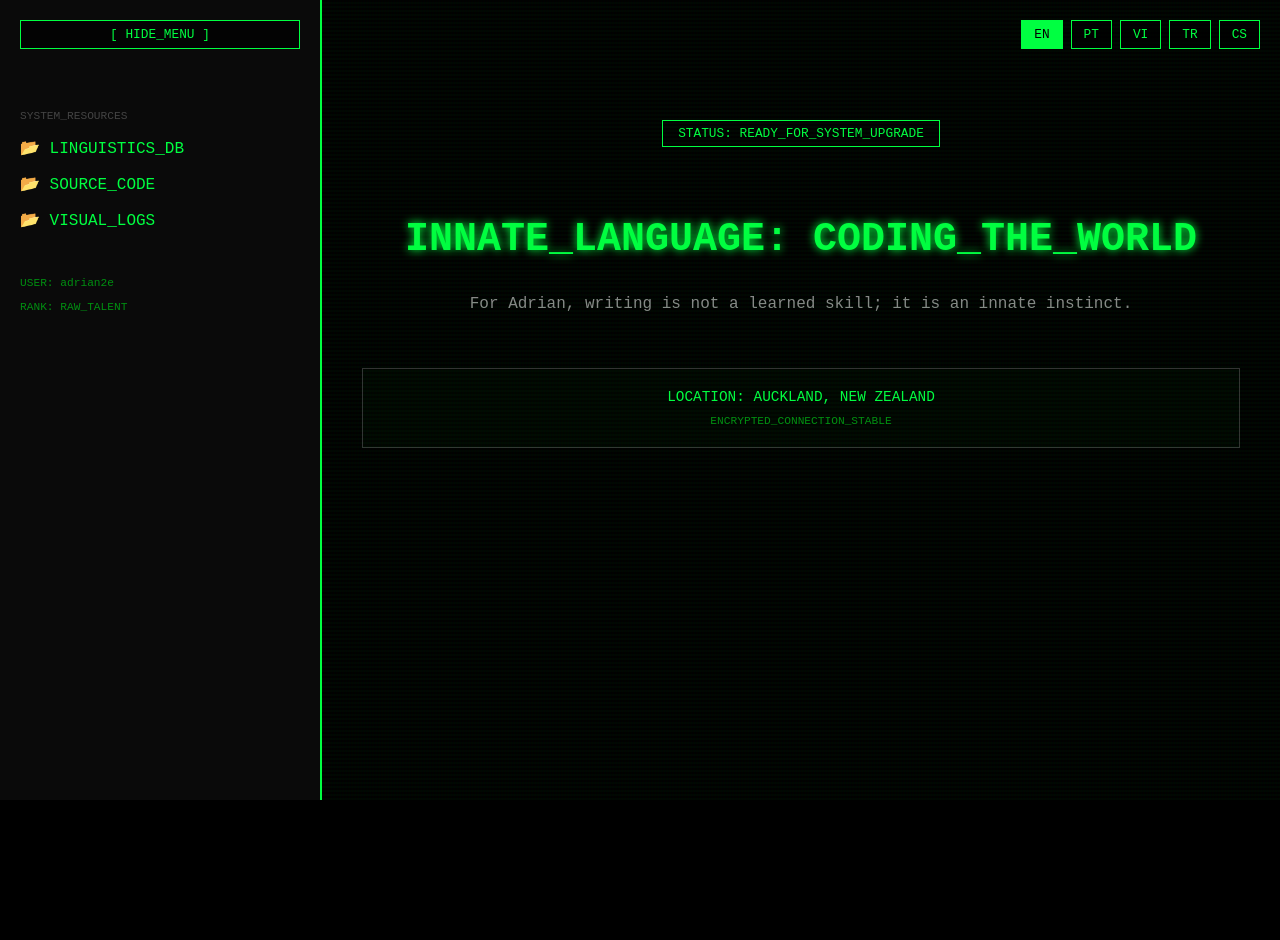
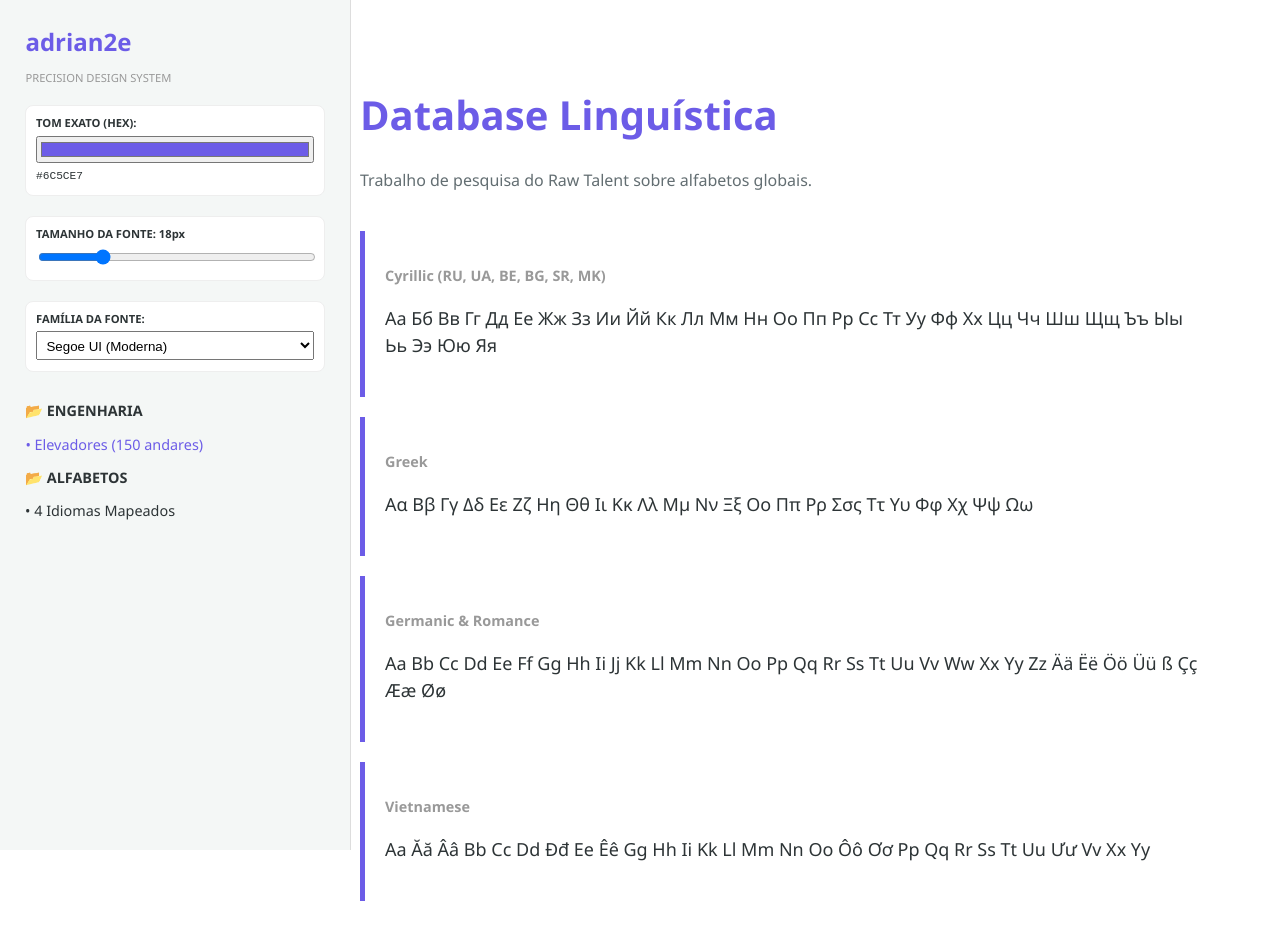
Before and after one commit to adrianergec/portal-adrian2e, a Next.js app: page / in a window 1280 px wide. Shown: the top 940 px of the page. Before the commit the page ends 800 px from the top, so only its background shows below. Built offline with nearby package versions, Linux system fonts and the light colour scheme.

Commit message:
Update page.js
atualized fundo Branco

```diff
--- a/app/page.js
+++ b/app/page.js
@@ -1,112 +1,86 @@
 'use client';
 
-import React, { useState, useEffect } from 'react';
+import React, { useState } from 'react';
 
 export default function Adrian2ePortal() {
   const [language, setLanguage] = useState('en');
-  const [sidebarOpen, setSidebarOpen] = useState(true);
 
-  const translations = {
-    vi: {
-      heroTitle: 'NGÔN_NGỮ_BẨM_SINH: MÃ_HÓA_THẾ_GIỚI',
-      heroSubtitle: 'Đối với Adrian, viết không phải là kỹ năng học qua lặp lại; đó là bản năng bẩm sinh.',
-      statusBadge: 'TRẠNG_THÁI: SẴN_SÀNG_NÂNG_CẤP_HỆ_THỐNG',
-      linguistics: 'CƠ_SỞ_DỮ_LIỆU_NGÔN_NGỮ',
-    },
-    en: {
-      heroTitle: 'INNATE_LANGUAGE: CODING_THE_WORLD',
-      heroSubtitle: 'For Adrian, writing is not a learned skill; it is an innate instinct.',
-      statusBadge: 'STATUS: READY_FOR_SYSTEM_UPGRADE',
-      linguistics: 'LINGUISTICS_DB',
-    },
-    pt: {
-      heroTitle: 'LINGUAGEM_INATA: CODIFICANDO_O_MUNDO',
-      heroSubtitle: 'Para Adrian, a escrita é um instinto nato, não apenas uma habilidade aprendida.',
-      statusBadge: 'STATUS: PRONTO_PARA_UPGRADE_DE_SISTEMA',
-      linguistics: 'BASE_DE_LINGUÍSTICA',
-    },
-    tr: {
-      heroTitle: 'DOĞUŞTAN_GELEN_DİL: DÜNYAYI_KODLAMAK',
-      heroSubtitle: 'Adrian için yazmak öğrenilmiş bir beceri değil, doğuştan gelen bir içgüdüdür.',
-      statusBadge: 'DURUM: SİSTEM_YÜKSELTMESİNE_HAZIR',
-      linguistics: 'DİLBİLİM_VERİTABANI',
-    },
-    cs: {
-      heroTitle: 'VROZENÝ_JAZYK: KÓDOVÁNÍ_SVĚTA',
-      heroSubtitle: 'Pro Adriana není psaní dovednost naučená opakováním; je to vrozený instinkt.',
-      statusBadge: 'STAV: PŘIPRAVENO_K_AKTUALIZACI_SYSTÉMU',
-      linguistics: 'LINGVISTICKÁ_DATABÁZE',
-    }
-  };
+  // 🎨 PAINEL DE PRECISÃO DO ADRIAN
+  const [accentColor, setAccentColor] = useState('#6C5CE7');
+  const [fontSize, setFontSize] = useState(18); // Controle de tamanho
+  const [fontFamily, setFontFamily] = useState('Segoe UI'); // Controle de fonte
 
-  const t = translations[language] || translations['en'];
+  const alphabets = [
+    { name: "Cyrillic (RU, UA, BE, BG, SR, MK)", data: "Аа Бб Вв Гг Дд Ее Жж Зз Ии Йй Кк Лл Мм Нн Оо Пп Рр Сс Тт Уу Фф Хх Цц Чч Шш Щщ Ъъ Ыы Ьь Ээ Юю Яя" },
+    { name: "Greek", data: "Αα Ββ Γγ Δδ Εε Ζζ Ηη Θθ Ιι Κκ Λλ Μμ Νν Ξξ Οο Ππ Ρρ Σσς Ττ Υυ Φφ Χχ Ψψ Ωω" },
+    { name: "Germanic & Romance", data: "Aa Bb Cc Dd Ee Ff Gg Hh Ii Jj Kk Ll Mm Nn Oo Pp Qq Rr Ss Tt Uu Vv Ww Xx Yy Zz Ää Ëë Öö Üü ß Çç Ææ Øø" },
+    { name: "Vietnamese", data: "Aa Ăă Ââ Bb Cc Dd Đđ Ee Êê Gg Hh Ii Kk Ll Mm Nn Oo Ôô Ơơ Pp Qq Rr Ss Tt Uu Ưư Vv Xx Yy" }
+  ];
 
   return (
-    <div className="portal-container">
+    <div className="portal">
       <style jsx global>{`
-        body { margin: 0; background: #000; color: #00FF41; font-family: 'Courier New', monospace; overflow-x: hidden; }
-        .portal-container { display: flex; min-height: 100vh; }
-        .sidebar {
-          width: ${sidebarOpen ? '280px' : '60px'};
-          background: #0a0a0a;
-          border-right: 2px solid #00FF41;
-          transition: width 0.3s cubic-bezier(0.4, 0, 0.2, 1);
+        body { margin: 0; background: #FFFFFF; color: #2D3436; font-family: ${fontFamily}, sans-serif; transition: 0.2s; }
+        .sidebar { width: 300px; background: #F4F7F6; padding: 25px; border-right: 1px solid #DDD; min-height: 100vh; position: fixed; }
+        .main { margin-left: 300px; padding: 60px; flex: 1; }
+        .alphabet-card {
+          border-left: 5px solid ${accentColor};
           padding: 20px;
-          display: flex;
-          flex-direction: column;
-          z-index: 100;
+          margin-bottom: 20px;
+          font-size: ${fontSize}px; /* TAMANHO DINÂMICO */
+          line-height: 1.5;
         }
-        .main-content { flex: 1; padding: 40px; text-align: center; z-index: 1; }
-        .lang-selector { position: fixed; top: 20px; right: 20px; display: flex; gap: 8px; z-index: 1000; flex-wrap: wrap; justify-content: flex-end; max-width: 300px; }
-        button { background: rgba(0,0,0,0.7); border: 1px solid #00FF41; color: #00FF41; cursor: pointer; padding: 6px 12px; font-family: inherit; font-size: 0.8rem; transition: 0.3s; }
-        button:hover { background: #00FF41; color: #000; box-shadow: 0 0 10px #00FF41; }
-        .active-lang { background: #00FF41; color: #000; }
-        h1 { font-size: clamp(1.5rem, 5vw, 2.5rem); text-shadow: 0 0 10px #00FF41; margin-top: 50px; }
-        .folder-list { text-align: left; margin-top: 30px; opacity: ${sidebarOpen ? '1' : '0'}; transition: 0.3s; }
-        .scanline { position: fixed; top: 0; left: 0; width: 100%; height: 100%; background: linear-gradient(rgba(18, 16, 16, 0) 50%, rgba(0, 255, 65, 0.025) 50%), linear-gradient(90deg, rgba(255, 0, 0, 0.01), rgba(0, 255, 0, 0.01), rgba(0, 0, 255, 0.01)); background-size: 100% 4px, 3px 100%; pointer-events: none; z-index: 50; }
+        .control-group { margin-bottom: 20px; background: white; padding: 10px; border-radius: 8px; border: 1px solid #EEE; }
+        label { font-size: 0.7rem; font-weight: bold; display: block; margin-bottom: 5px; }
       `}</style>
 
-      <div className="scanline"></div>
+      <div style={{display: 'flex'}}>
+        <aside className="sidebar">
+          <h2 style={{color: accentColor, margin: '0 0 5px 0'}}>adrian2e</h2>
+          <p style={{fontSize: '0.7rem', color: '#999', marginBottom: '20px'}}>PRECISION DESIGN SYSTEM</p>
 
-      <div className="lang-selector">
-        {['en', 'pt', 'vi', 'tr', 'cs'].map((l) => (
-          <button key={l} onClick={() => setLanguage(l)} className={language === l ? 'active-lang' : ''}>
-            {l.toUpperCase()}
-          </button>
-        ))}
+          <div className="control-group">
+            <label>TOM EXATO (HEX):</label>
+            <input type="color" value={accentColor} onChange={(e) => setAccentColor(e.target.value)} style={{width: '100%', cursor: 'pointer'}} />
+            <code style={{fontSize: '0.7rem'}}>{accentColor}</code>
           </div>
 
-      <aside className="sidebar">
-        <button onClick={() => setSidebarOpen(!sidebarOpen)} style={{marginBottom: '20px'}}>
-          {sidebarOpen ? '[ HIDE_MENU ]' : '[ + ]'}
-        </button>
-        <div className="folder-list">
-          <p style={{fontSize: '0.7rem', color: '#444'}}>SYSTEM_RESOURCES</p>
-          <p>📂 {t.linguistics}</p>
-          <p>📂 SOURCE_CODE</p>
-          <p>📂 VISUAL_LOGS</p>
-          <div style={{marginTop: 'auto', paddingTop: '20px', fontSize: '0.7rem', color: '#008F11'}}>
-            <p>USER: adrian2e</p>
-            <p>RANK: RAW_TALENT</p>
+          <div className="control-group">
+            <label>TAMANHO DA FONTE: {fontSize}px</label>
+            <input type="range" min="12" max="40" value={fontSize} onChange={(e) => setFontSize(e.target.value)} style={{width: '100%'}} />
           </div>
+
+          <div className="control-group">
+            <label>FAMÍLIA DA FONTE:</label>
+            <select value={fontFamily} onChange={(e) => setFontFamily(e.target.value)} style={{width: '100%', padding: '5px'}}>
+              <option value="Segoe UI">Segoe UI (Moderna)</option>
+              <option value="Courier New">Courier New (Código)</option>
+              <option value="Times New Roman">Times New Roman (Clássica)</option>
+              <option value="Georgia">Georgia (Elegante)</option>
+              <option value="Arial">Arial (Limpa)</option>
+            </select>
           </div>
+
+          <nav style={{marginTop: '30px', fontSize: '0.9rem'}}>
+            <p><strong>📂 ENGENHARIA</strong></p>
+            <p style={{color: accentColor}}>• Elevadores (150 andares)</p>
+            <p><strong>📂 ALFABETOS</strong></p>
+            <p>• {alphabets.length} Idiomas Mapeados</p>
+          </nav>
         </aside>
 
-      <main className="main-content">
-        <div style={{ marginTop: '10vh' }}>
-          <div style={{ border: '1px solid #00FF41', display: 'inline-block', padding: '5px 15px', marginBottom: '20px', fontSize: '0.8rem' }}>
-            {t.statusBadge}
+        <main className="main">
+          <h1 style={{fontSize: '2.5rem', color: accentColor}}>Database Linguística</h1>
+          <p style={{color: '#636E72', marginBottom: '40px'}}>Trabalho de pesquisa do Raw Talent sobre alfabetos globais.</p>
+
+          {alphabets.map((algo, i) => (
+            <div key={i} className="alphabet-card">
+              <p style={{fontWeight: 'bold', fontSize: '0.9rem', color: '#999', marginBottom: '10px'}}>{algo.name}</p>
+              <p>{algo.data}</p>
             </div>
-          <h1>{t.heroTitle}</h1>
-          <p style={{ color: '#888', maxWidth: '700px', margin: '30px auto', lineHeight: '1.6' }}>
-            {t.heroSubtitle}
-          </p>
-          <div style={{ marginTop: '50px', border: '1px solid #333', padding: '20px', background: 'rgba(0,255,65,0.02)' }}>
-             <p style={{margin: 0, fontSize: '0.9rem'}}>LOCATION: AUCKLAND, NEW ZEALAND</p>
-             <p style={{margin: '10px 0 0 0', color: '#008F11', fontSize: '0.7rem'}}>ENCRYPTED_CONNECTION_STABLE</p>
+          ))}
+        </main>
       </div>
-        </div>
-      </main>
     </div>
   );
 }
```
Lines whose indentation alone changed are shown as unchanged.
